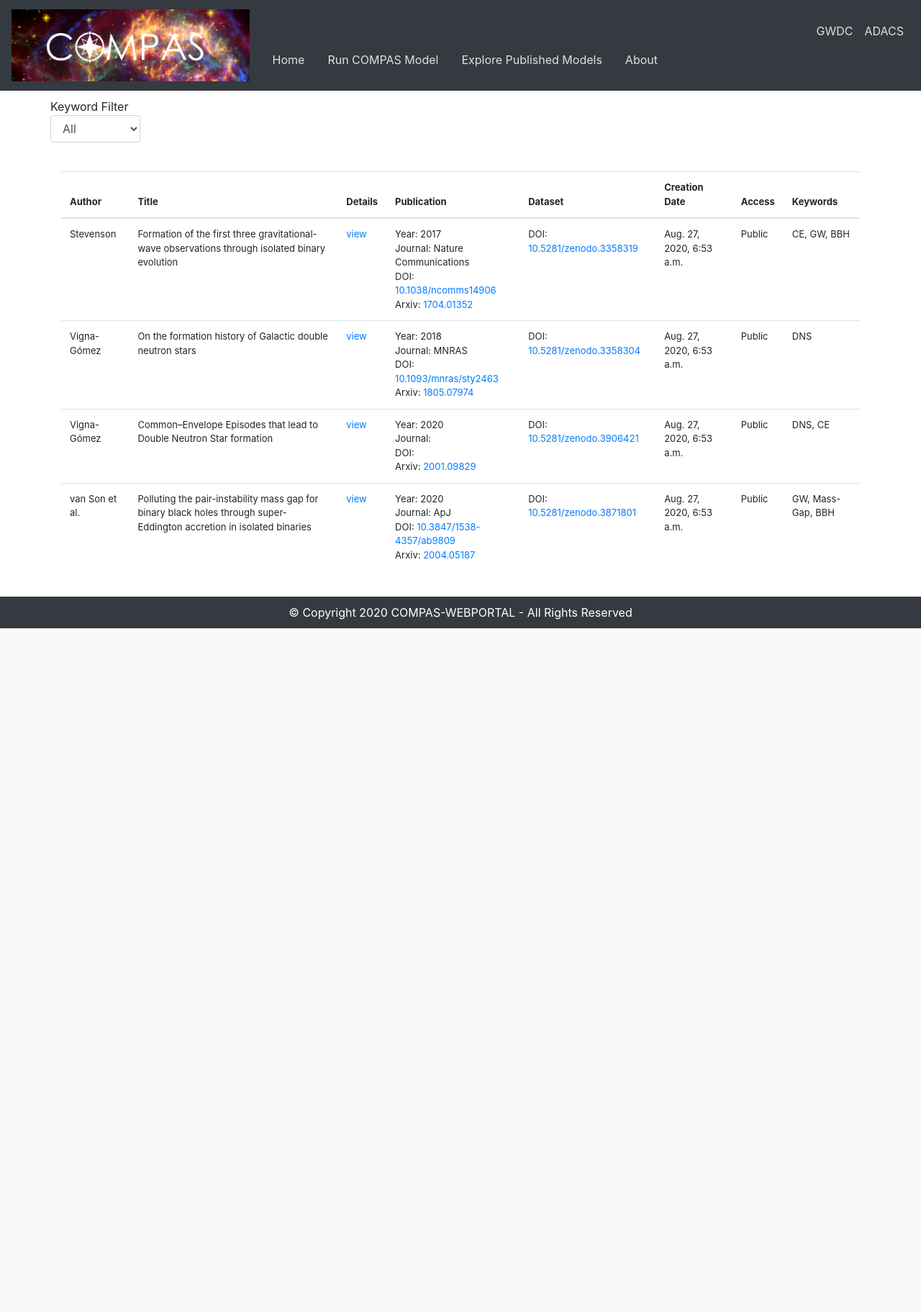
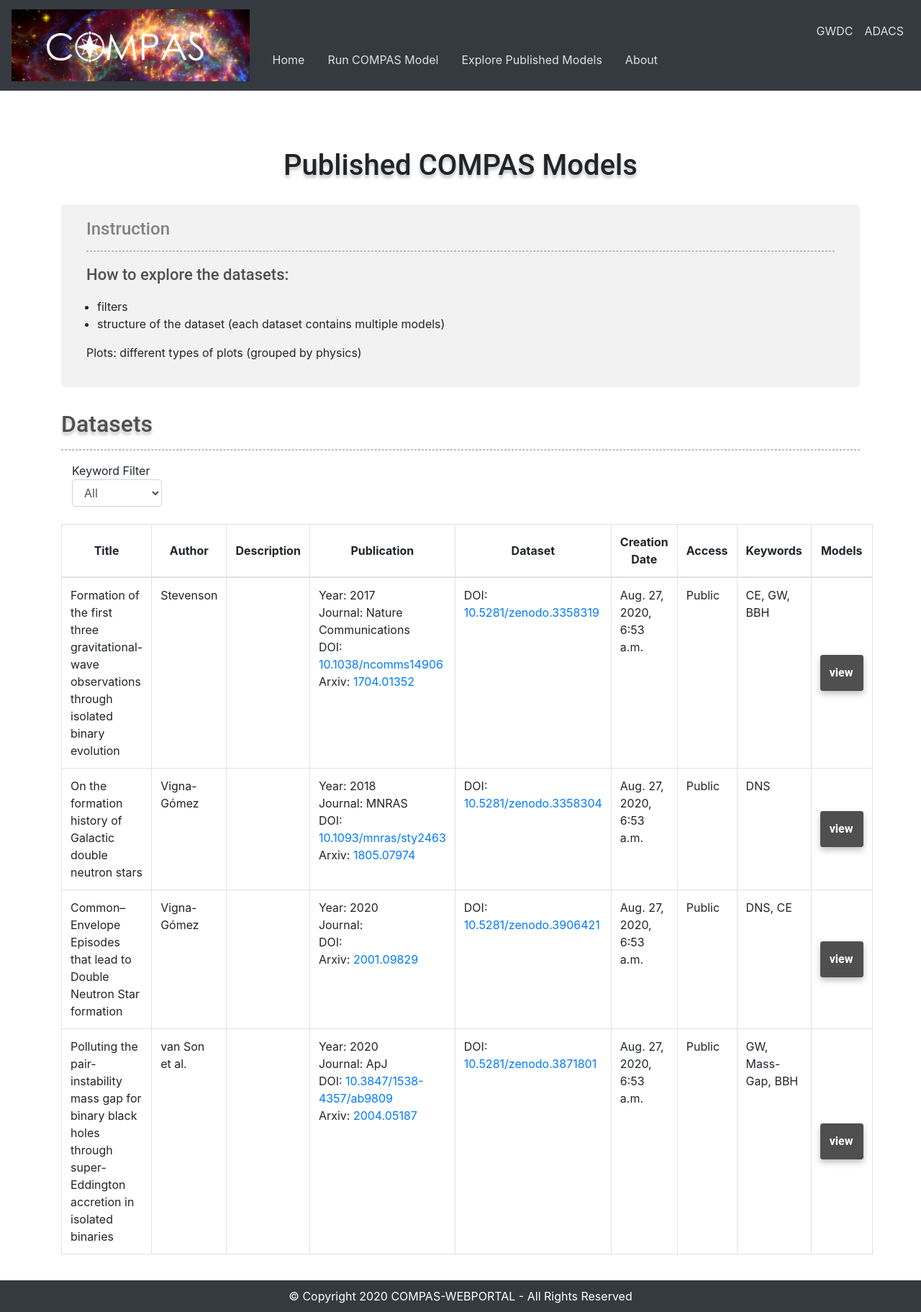
Before and after one commit to ADACS-Australia/SS20B-SStevenson, a Django app: page /1/ in a window 1280 px wide. Shown: the whole page at 72% size. Before the commit the page ends 873 px from the top, so only its background shows below. Run offline with Django 3.2, Linux system fonts and the light colour scheme; data comes from the database, SQL or seed files in the repository; some libraries are stand-ins or nearby versions.

Commit message:
style published datasets; update file names to avoid confusion
Summary: published dataset page is styled according to wireframes; relevant links are added; 'job' related file names are updated to avoid confusion;

Test Plan: published dataset page; links

Reviewers: emanehab99, sosl

Reviewed By: sosl

Differential Revision: https://phab.adacs.org.au/D216

```diff
--- a/src/compasweb/static/compasweb/style/styles.css
+++ b/src/compasweb/static/compasweb/style/styles.css
@@ -11,12 +11,24 @@
     --gray3: #828282;
     --gray5: #E0E0E0;
     --gray6: #F2F2F2;
+    --linecolor: #BDBDBD;
     --title1-font: normal bold 45px Roboto, sans-serif;
     --title1-shadow: 0px 24px 100px rgba(0, 0, 0, 0.14), 0px 11px 15px rgba(0, 0, 0, 0.2);
+    --title2-font: normal 500 36px Roboto, sans-serif;
+    --title2-shadow: 0px 4px 4px rgba(0, 0, 0, 0.25);
+    --title2-height: 48px;
+    --title3-font: normal 500 30px Roboto, sans-serif;
+    --title3-shadow: 0px 4px 4px rgba(0, 0, 0, 0.25);
+    --title4-font: normal 500 24px Roboto, sans-serif;
     --p-md-font: normal 500 22px Roboto, sans-serif;
     --p-md-height: 32px;
     --button1-font: normal bold 30px Roboto, sans-serif;
     --button1-height: 40px;
+    --button2-font: normal bold 16px Roboto, sans-serif;
+    --button2-height: 24px;
+    --table-font: normal 500 20px Roboto, sans-serif;
+    --table-height: 23.5px;
+
 }
 
 
@@ -86,9 +98,59 @@ body {
 
 /********************************************/
 /*                                          */
+/*               page header                */
+/*                                          */
+/********************************************/
+
+.page-header {
+    font: var(--title2-font);
+    text-shadow: var(--title2-shadow);
+    line-height: var(--title2-height);
+    text-align: center;
+    margin-top: 70px;
+    margin-bottom: 30px;
+}
+
+/********************************************/
+/*                                          */
+/*              datasets table              */
+/*                                          */
+/********************************************/
+
+#datasets-table {
+    font: small;
+}
+
+#datasets-table th {
+    vertical-align: middle;
+    text-align: center;
+}
+
+#btn-in-table {
+    text-align: center;
+    vertical-align: middle;
+}
+
+#btn-in-table a {
+    background-color: var(--gray2);
+    font: var(--button2-font);
+    display: flex;
+    align-items: center;
+    text-align: center;
+    line-height: var(--button2-height);
+    border: 1px solid var(--gray2);
+    border-radius: 3px;
+    width:60px;
+    height: 50px;
+    filter: drop-shadow(0px 4px 4px rgba(0, 0, 0, 0.25));
+}
+
+/********************************************/
+/*                                          */
 /*                 others                   */
 /*                                          */
 /********************************************/
+
 .jumbotron{
     background-color: var(--gray6);
     ;
@@ -100,6 +162,16 @@ body {
     text-shadow: var(--title1-shadow);
 }
 
+.title-md{
+    color: var(--gray2);
+    font: var(--title3-font);
+    text-shadow: var(--title3-shadow);
+}
+
+.title-sm{
+    color: var(--gray3);
+    font: var(--title4-font);
+}
 .p-text-md{
     color: var(--gray2);
     font: var(--p-md-font);
@@ -121,17 +193,17 @@ body {
 
 
 
+.dashed-line{
+    border:1px dashed var(--linecolor);
+}
+
+.info-card{
+    padding: 20px 35px;
+}
 
 
 /* work in process */
-.jobtable {
+.datasets-table {
     font-size: small;
+
 }
-
-/* .page-header {
-    margin: 0 0 20px;
-    padding: 10px;
-    font-size: 30px;
-    text-align: left;
-    border-bottom: 1px dotted #cccccc;
-} */
--- a/src/compasweb/templates/compasweb/base/header.html
+++ b/src/compasweb/templates/compasweb/base/header.html
@@ -2,7 +2,7 @@
 
 <nav class="navbar navbar-expand-md bg-dark navbar-dark">
   <!-- <div class="container"></div> -->
-  <a class="navbar-brand" href="#">
+  <a class="navbar-brand" href="{% url 'homepage' %}">
     <img class="logo"
              src="{% static 'compasweb/images/compas-logo.png' %}"></a>
 
@@ -13,13 +13,13 @@
   <div class="collapse navbar-collapse" id="navbarSupportedContent">
       <ul class="navbar-nav nav-item-left">
           <li class="nav-item" >
-              <a class="nav-link px-3 pt-5" href="#">Home</a>
+              <a class="nav-link px-3 pt-5" href="{% url 'homepage' %}">Home</a>
           </li>
           <li class="nav-item">
             <a class="nav-link px-3 pt-5" href="#">Run COMPAS Model</a>
           </li>
         <li class="nav-item">
-          <a class="nav-link px-3 pt-5" href="#">Explore Published Models</a>
+          <a class="nav-link px-3 pt-5" href="{% url 'published_job' %}">Explore Published Models</a>
         </li>
         <li class="nav-item">
           <a class="nav-link px-3 pt-5" href="#">About</a>
--- a/src/compasweb/templates/compasweb/common/index.html
+++ b/src/compasweb/templates/compasweb/common/index.html
@@ -10,7 +10,7 @@
     <hr class="my-4">
     <div class="d-flex justify-content-around">
       <a class="btn btn btn-primary btn-home" href="#" role="button">Run COMPAS Model</a>
-      <a class="btn btn btn-primary btn-home" href="#" role="button">Explore Published Models</a>
+      <a class="btn btn btn-primary btn-home" href="{% url 'published_job' %}" role="button">Explore Published Models</a>
     </div>
   </div>
 </div>
--- a/src/compasweb/templates/compasweb/job/job_table.html
+++ /dev/null
@@ -1,77 +0,0 @@
-{% extends 'compasweb/base/base.html' %}
-{% block content %}
-<div class="row">
-  <div class="form-group">
-    <form action="" method="get">
-      <div class="form-group">
-        <label for="keywords">Keyword Filter</lablel>
-          <select class="form-control" id="keywords" name="keyword_filter" onchange="this.form.submit()">
-            <option value="">All</option>
-            {% for kw in keyword_list %}
-            {% if keyword == kw.tag|stringformat:"s" %}
-            <option value={{ kw.tag }} selected>{{ kw.tag }}</option>
-            {% else %}
-            <option value={{ kw.tag }}>{{ kw.tag }}</option>
-            {% endif %}
-            {% endfor %}
-          </select>
-      </div>
-    </form>
-  </div>
-</div>
-
-
-  <div class="jobtable">
-    <table class="table">
-      <thead>
-        <th>Author</th>
-        <th>Title</th>
-        <th>Details</th>
-        <th>Publication</th>
-        <th>Dataset</th>
-        <th>Creation Date</th>
-        <th>Access</th>
-        <th>Keywords</th>
-      </thead>
-
-      {% for job in jobs %}
-      <tr>
-        <td>{{ job.author }}</td>
-        <td>{{ job.title}}</td>
-        <td><a href="{% url 'job_detail' job.id %}">view</a></td>
-        <td>
-
-            Year: {{ job.year }} <br/>
-            Journal: {{ job.journal }} <br/>
-            {% if job.journal_DOI %}
-              DOI: <a href="https://doi.org/{{ job.journal_DOI }}">{{ job.journal_DOI }}</a> <br/>
-            {% endif %}
-            {% if job.arxiv_id %}
-              Arxiv: <a href="https://arxiv.org/abs/{{ job.arxiv_id }}">{{ job.arxiv_id }}</a>
-            {% endif %}
-
-
-        </td>
-        <td>
-        {% if job.dataset_DOI %}
-          DOI: <a href="https://doi.org/{{ job.dataset_DOI }}">{{ job.dataset_DOI }}</a>
-        {% endif %}
-        </td>
-        <td>{{ job.creation_time }}</td>
-        <td>
-          {% if job.public == True %}
-          Public
-          {% else %}
-          Private
-          {% endif %}
-        </td>
-        <td>
-          {{ job.keywords.all|join:", " }}
-        </td>
-      </tr>
-      {% endfor %}
-
-    </table>
-  </div>
-
-{% endblock content %}
--- /dev/null
+++ b/src/compasweb/templates/compasweb/published_job/job_datasets.html
@@ -0,0 +1,106 @@
+{% extends 'compasweb/base/base.html' %}
+{% block page_header %}
+<h1>Published COMPAS Models</h1>
+{%endblock page_header%}
+
+{% block content %}
+
+<!-- information card on the top -->
+<div class="jumbotron info-card">
+  <h3 class="jumbotron-heading text-left title-sm">Instruction</h3>
+  <hr class="dashed-line">
+  <p class="p-text-md"><span>How to explore the datasets</span>:
+    <div class="container">
+      <ul>
+        <li>filters</li>
+        <li>structure of the dataset (each dataset contains multiple models) </li>
+      </ul>
+    </div>
+    <span>Plots</span>: different types of plots (grouped by physics)
+  </p>
+</div>
+
+<!-- table title -->
+<div class="title-md">
+  <h2 class="text-left ">Datasets</h2>
+  <hr class="dashed-line">
+</div>
+
+<!-- filters -->
+<div class="container">
+  <div class="form-group">
+    <form action="" method="get">
+      <div class="form-group">
+        <label for="keywords">Keyword Filter</lablel>
+          <select class="form-control" id="keywords" name="keyword_filter" onchange="this.form.submit()">
+            <option value="">All</option>
+            {% for kw in keyword_list %}
+            {% if keyword == kw.tag|stringformat:"s" %}
+            <option value={{ kw.tag }} selected>{{ kw.tag }}</option>
+            {% else %}
+            <option value={{ kw.tag }}>{{ kw.tag }}</option>
+            {% endif %}
+            {% endfor %}
+          </select>
+      </div>
+    </form>
+  </div>
+</div>
+
+<!-- dataset table -->
+<div id="datasets-table">
+  <table class="table table-responsive-md table-bordered">
+    <thead >
+      <th>Title</th>
+      <th>Author</th>
+      <th>Description</th>
+      <th>Publication</th>
+      <th>Dataset</th>
+      <th>Creation Date</th>
+      <th>Access</th>
+      <th>Keywords</th>
+      <th>Models</th>
+    </thead>
+
+    {% for job in jobs %}
+    <tr scope="row">
+      <td>{{ job.title}}</td>
+      <td>{{ job.author }}</td>
+      <td> </td>
+      <td>
+
+          Year: {{ job.year }} <br/>
+          Journal: {{ job.journal }} <br/>
+          {% if job.journal_DOI %}
+            DOI: <a href="https://doi.org/{{ job.journal_DOI }}">{{ job.journal_DOI }}</a> <br/>
+          {% endif %}
+          {% if job.arxiv_id %}
+            Arxiv: <a href="https://arxiv.org/abs/{{ job.arxiv_id }}">{{ job.arxiv_id }}</a>
+          {% endif %}
+
+
+      </td>
+      <td>
+      {% if job.dataset_DOI %}
+        DOI: <a href="https://doi.org/{{ job.dataset_DOI }}">{{ job.dataset_DOI }}</a>
+      {% endif %}
+      </td>
+      <td>{{ job.creation_time }}</td>
+      <td>
+        {% if job.public == True %}
+        Public
+        {% else %}
+        Private
+        {% endif %}
+      </td>
+      <td>
+        {{ job.keywords.all|join:", " }}
+      </td>
+      <td id="btn-in-table"><a class="btn btn btn-primary btn-in-table text-center" href="{% url 'job_detail' job.id %}">view</a></td>
+    </tr>
+    {% endfor %}
+
+  </table>
+</div>
+
+{% endblock content %}
--- a/src/compasweb/urls.py
+++ b/src/compasweb/urls.py
@@ -1,11 +1,11 @@
 from django.conf.urls import url
 from django.urls import path, re_path
-from .views.job.jobs import KeywordView, JobDetailView
+from .views.published_job.published_job import KeywordView, JobDetailView
 from .views.common import index
 
 urlpatterns = [
     url(r"^$", index, name="homepage"),
-    url(r"^/published/", KeywordView.as_view(), name="jobtable"),
-    path("<str:keyword_filter>/", KeywordView.as_view(), name="jobtable"),
+    url(r"^/published/", KeywordView.as_view(), name="published_job"),
+    path("<str:keyword_filter>/", KeywordView.as_view(), name="published_job"),
     path(r"<int:pk>", JobDetailView.as_view(), name="job_detail"),
 ]
--- a/src/compasweb/views/job/jobs.py
+++ b/src/compasweb/views/published_job/published_job.py
@@ -19,7 +19,7 @@ class KeywordView(generic.ListView):
 
     context_object_name = "jobs"
     ordering = "year"
-    template_name = "compasweb/job/job_table.html"
+    template_name = "compasweb/published_job/job_datasets.html"
 
     def get_queryset(self):
         return COMPASJob.filter_by_keyword(
@@ -40,7 +40,7 @@ class JobDetailView(generic.DetailView):
 
     context_object_name = "job"
     model = COMPASJob
-    template_name = "compasweb/job/job_detail.html"
+    template_name = "compasweb/published_job/job_detail.html"
 
     def get_context_data(self, **kwargs):
         context = super().get_context_data(**kwargs)
```
Also changed, not shown: src/compasweb/templates/compasweb/published_job/job_detail.html (renamed from src/compasweb/templates/compasweb/job/job_detail.html).
